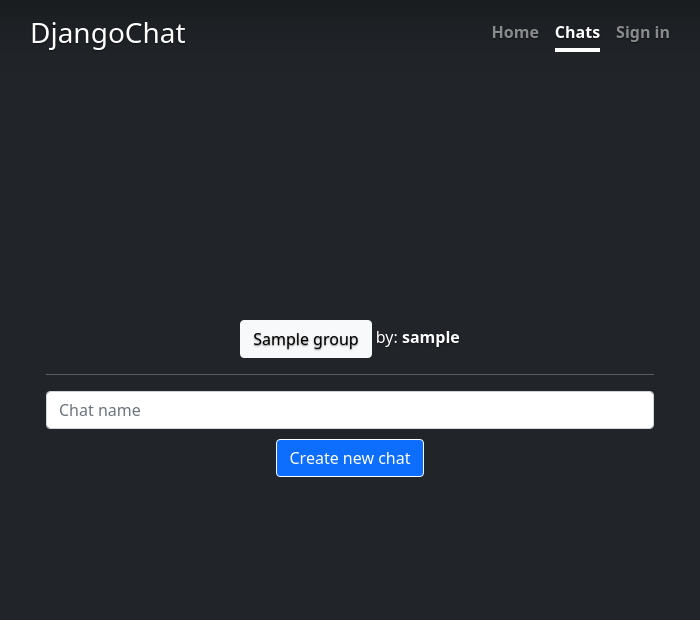
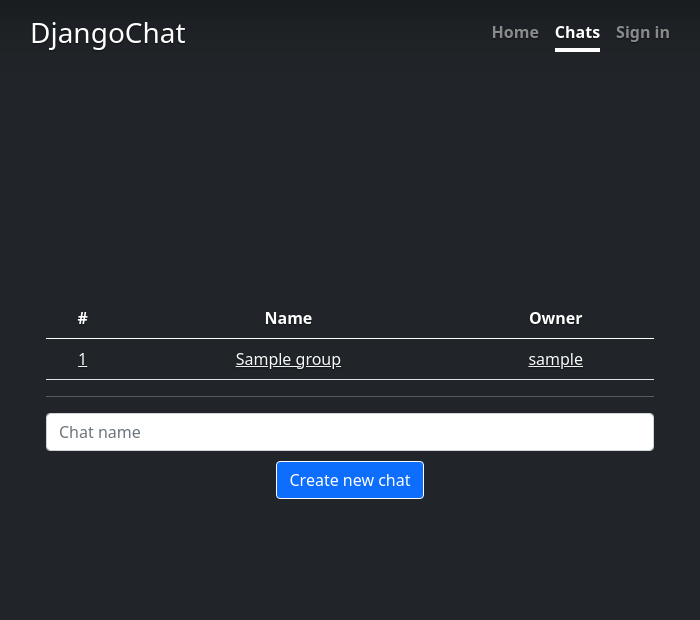
Before and after one commit to Chenger1/DjangoChatMessenger, a Django app: page /groups/ in a window 1280 px wide. Shown: the top 620 px of the page, without its empty margins (290-990 px from the left). Run offline with Django 3.2, Linux system fonts and the light colour scheme; tables that the repository leaves empty hold one stand-in row (values such as "Sample post"); parts of the project's set-up code (start-up, migrations or seed data) failed here and were passed over; some libraries are stand-ins or nearby versions.

Commit message:
Update html for groups list

```diff
--- a/chat/chat_app/templates/chats/groups.html
+++ b/chat/chat_app/templates/chats/groups.html
@@ -1,26 +1,44 @@
 {% extends 'index.html' %}
-<!DOCTYPE html>
-<html lang="en">
-<head>
-    <meta charset="UTF-8">
-    <title>Chats</title>
-</head>
-<body>
+{% load static %}
+
+{% block title %}
+    Chats
+{% endblock %}
+{% block link %}
+ <link href="{% static 'css/index.css' %}" rel="stylesheet">
+{% endblock %}
+
 {% block content %}
-    {% for chat in instances %}
-    <p><a href="{% url 'chat_app:group_detail_view' chat.pk %}" class="btn btn-light">{{ chat.name }}</a> by: <strong>{{ chat.owner_username }}</strong></p>
-    {% empty %}
-    <p>There are no any chats yet. But you can create a new one</p>
-    {% endfor %}
+<table class="table" style="color: white;">
+    <thead>
+        <tr>
+            <th>#</th>
+            <th>Name</th>
+            <th>Owner</th>
+        </tr>
+    </thead>
+    <tbody>
+        {% for chat in instances %}
+            <tr>
+                <td><a href="{% url 'chat_app:group_detail_view' chat.pk %}" class="link-light">{{ chat.pk }}</a></td>
+                <td><a href="{% url 'chat_app:group_detail_view' chat.pk %}" class="link-light">{{ chat.name }}</a></td>
+                <td><a href="{% url 'chat_app:group_detail_view' chat.pk %}" class="link-light">{{ chat.owner_username }}</a></td>
+            </tr>
+        {% empty %}
+        <tr>
+            <td>There are no any chats yet. But you can create a new one</td>
+        </tr>
+        {% endfor %}
+    </tbody>
+</table>
 <hr>
 <form method="post" action="{% url 'chat_app:create_group_view' %}">
     {% csrf_token %}
     <div class="form-group">
         <input type="text" name="name" placeholder="Chat name" class="form-control">
     </div>
-    <button class="btn btn-primary" style="border: 1px solid white; margin-top: 10px;" type="submit">Create new chat</button>
+    <button class="btn btn-primary" style="border: 1px solid white; margin-top: 10px;" type="submit">Create new chat
+    </button>
 </form>
 
 {% endblock %}
-</body>
-</html>
```
